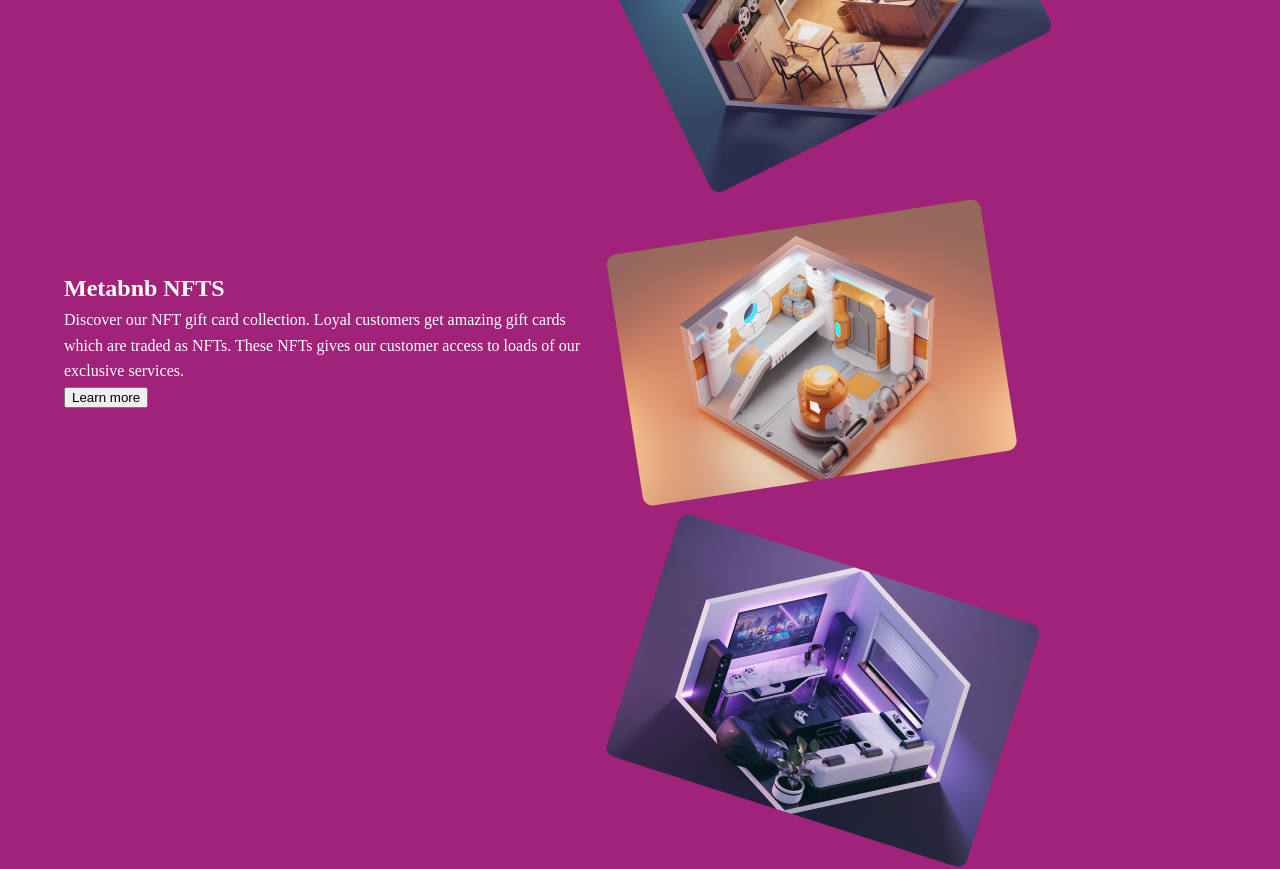
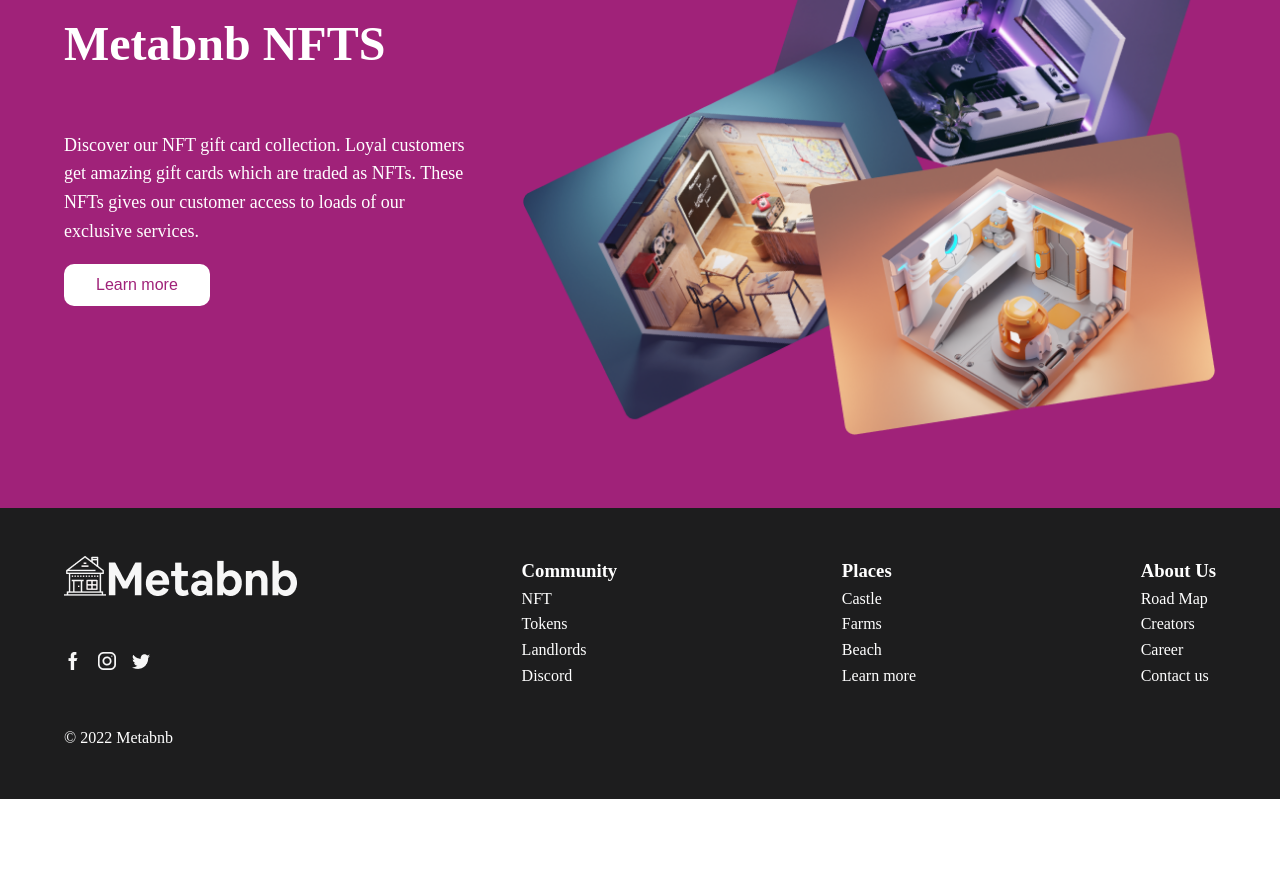
Before and after one commit to Rioba-Ian/meta-bnb, a React (Vite) app: page / in a window 1280 px wide. Shown: the part 2520-3389 px from the top of the page. After the commit the page ends 3319 px from the top, so only its background shows below. Built offline with nearby package versions, Linux system fonts and the light colour scheme; a web font is replaced by a local one.

Commit message:
cta-section with image

```diff
--- a/src/App.css
+++ b/src/App.css
@@ -211,12 +211,41 @@ header {
     background-color: #A02279;
 
     color: #fff;
+    padding: 4em 0;
 }
+
+.btn-learn-more {
+    padding: .75em 2em;
+
+    font-size: 1rem;
+    background-color: #fff;
+    color: #A02279;
+
+    border-radius: 10px;
+    border: none;
+
+}
+
+.text__section {
+    width: 40%;
+}
+
+.text__section h2 {
+    font-size: 3rem;
+    margin-bottom: 1em;
+}
+
+.text__section p {
+    font-size: 1.125rem;
+    margin-bottom: 1em;
+    width: 90%;
+}
+
+.img__section {}
 
 /* end of cta section */
 
 
-.img__section {}
 
 /* footer section */
 
--- a/src/components/CTA.jsx
+++ b/src/components/CTA.jsx
@@ -1,6 +1,4 @@
-import img7 from "../assets/image 7.png"
-import img8 from "../assets/image 8.png"
-import img9 from "../assets/image 9.png"
+import ctaFrame from "../assets/Frame 59546.png"
 export default function CTA() {
     return (
         <section className="cta">
@@ -12,9 +10,7 @@ export default function CTA() {
                     <button className="btn-learn-more">Learn more</button>
                 </div>
                 <div className="img__section">
-                    <img src={img7} alt="" />
-                    <img src={img8} alt="" />
-                    <img src={img9} alt="" />
+                    <img src={ctaFrame} alt="NFt in airbnbs" />
                 </div>
             </div>
         </section>
```
Also changed, not shown: src/assets/Frame 59546.png (added), src/assets/Group 4028.png (added).
